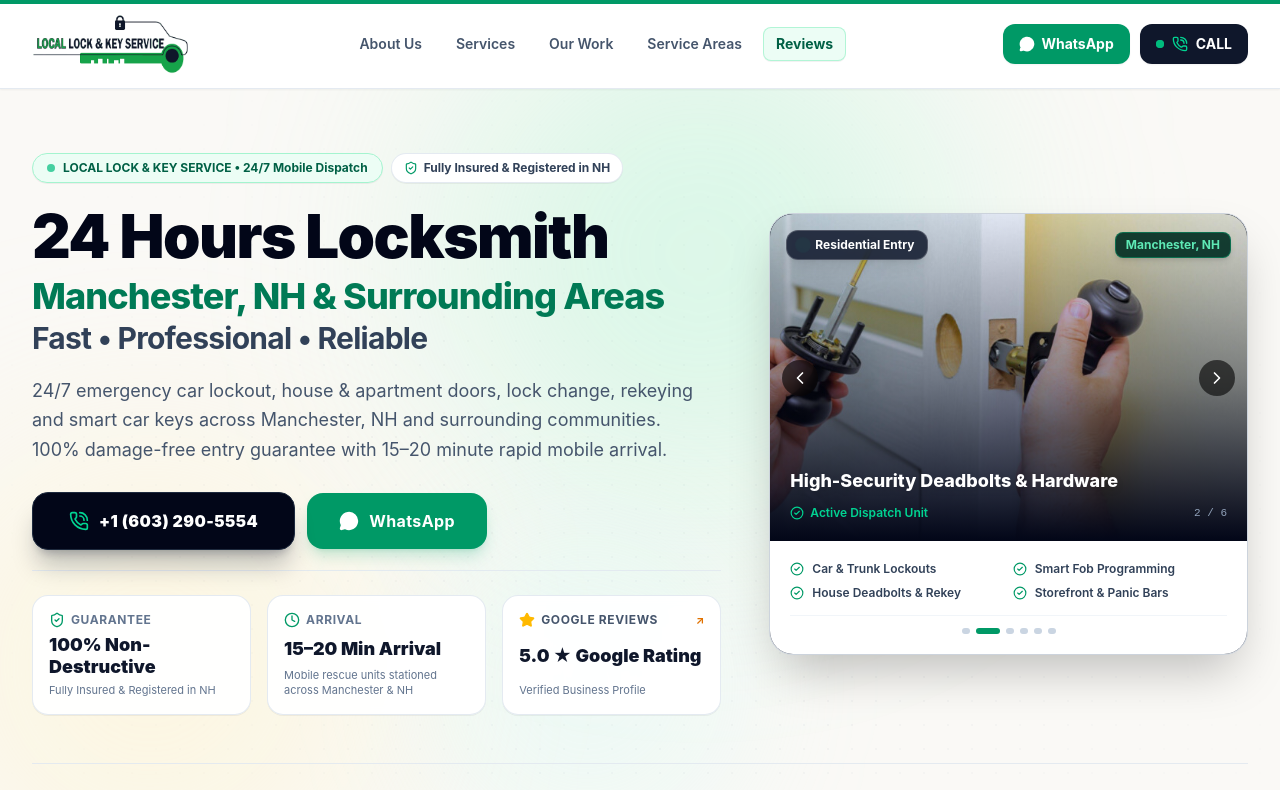
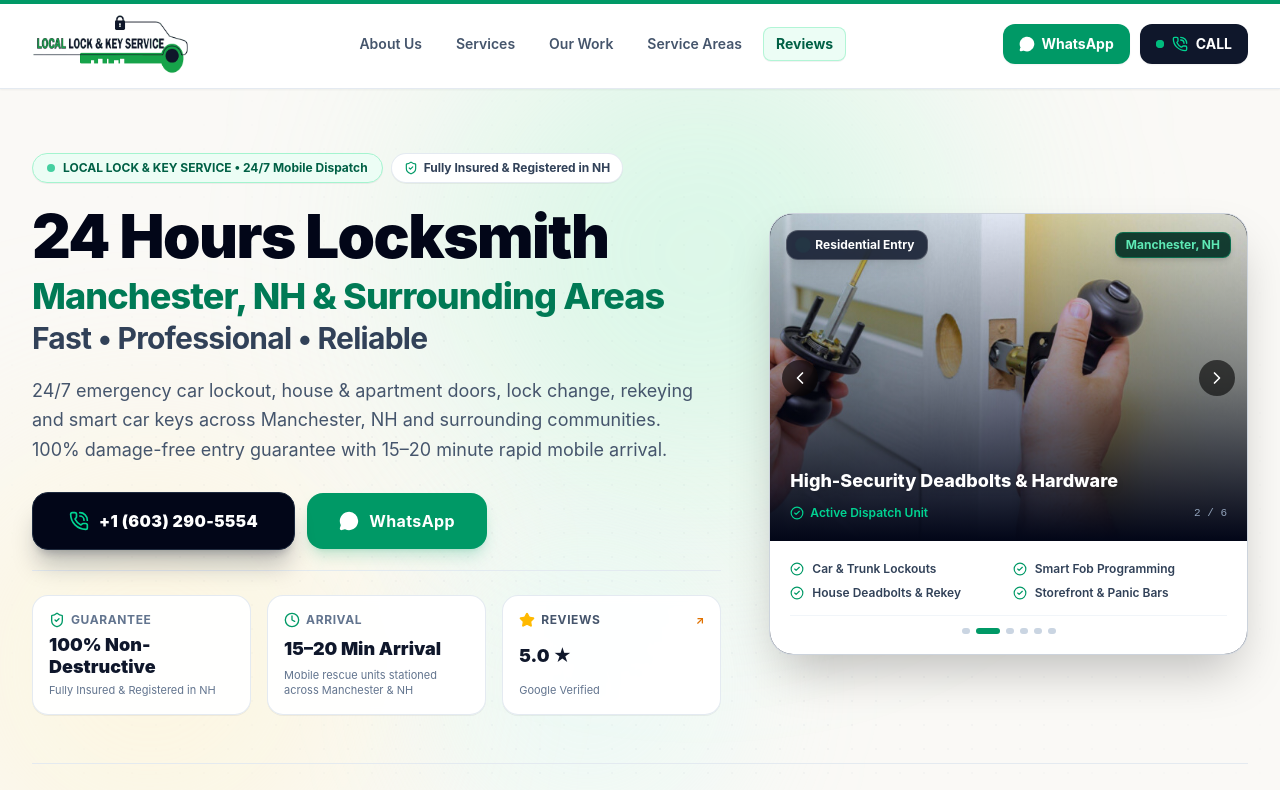
Before and after one commit to tokolejo/locallockkeyservice, a Next.js app: page / in a window 1280 px wide. Shown: the top 790 px of the page. Built offline with nearby package versions, Linux system fonts and the light colour scheme; no server answers; the database is empty; a web font is replaced by a local one.

Commit message:
fix(ui): polish hero reviews badge and clean up footer bottom bar links

```diff
--- a/src/components/home/HeroSection.tsx
+++ b/src/components/home/HeroSection.tsx
@@ -242,7 +242,7 @@ export function HeroSection({ slides, siteSettings, onOpenDispatchModal }: HeroS
                       <div className="flex items-center gap-1.5 text-amber-500">
                         <Star className="w-4 h-4 fill-amber-400 text-amber-400 group-hover/rating:scale-110 transition-transform shrink-0" />
                         <span className="text-[10px] sm:text-xs font-bold uppercase tracking-wider text-slate-600 truncate group-hover/rating:text-slate-900 transition-colors">
-                          Google Reviews
+                          Reviews
                         </span>
                       </div>
                       <span className="text-[11px] font-bold text-amber-600 group-hover/rating:translate-x-0.5 group-hover/rating:-translate-y-0.5 transition-transform">
@@ -250,10 +250,10 @@ export function HeroSection({ slides, siteSettings, onOpenDispatchModal }: HeroS
                       </span>
                     </div>
                     <div className="text-sm sm:text-base md:text-lg font-black text-slate-900 group-hover/rating:text-amber-600 transition-colors leading-tight">
-                      5.0 ★ Google Rating
+                      5.0 ★
                     </div>
                     <p className="text-[10px] sm:text-[11px] text-slate-500 group-hover/rating:text-slate-700 mt-1 hidden sm:block leading-snug">
-                      Verified Business Profile
+                      Google Verified
                     </p>
                   </a>
                 </div>
--- a/src/components/layout/Footer.tsx
+++ b/src/components/layout/Footer.tsx
@@ -180,22 +180,26 @@ export function Footer({ siteSettings }: FooterProps) {
         </div>
 
         {/* Bottom Bar */}
-        <div className="pt-6 border-t border-slate-800/90 flex flex-col sm:flex-row items-center justify-between gap-3 text-[11px] text-slate-400">
+        <div className="pt-6 border-t border-slate-800/90 flex flex-col md:flex-row items-center justify-between gap-3 text-[11px] text-slate-400 text-center md:text-left">
           <p>© {new Date().getFullYear()} Local Lock & Key Service. All rights reserved.</p>
-          <div className="flex items-center gap-4 flex-wrap">
+          <div className="flex items-center justify-center gap-2.5 sm:gap-3 flex-wrap text-slate-400">
+            <Link href="#about" className="hover:text-slate-200 transition">About Us</Link>
+            <span className="text-slate-700">•</span>
+            <Link href="#services" className="hover:text-slate-200 transition">Services</Link>
+            <span className="text-slate-700">•</span>
+            <Link href="#coverage" className="hover:text-slate-200 transition">Coverage</Link>
+            <span className="text-slate-700">•</span>
             <a
               href="https://maps.app.goo.gl/j9Zvw9xhNKP5Rgk29"
               target="_blank"
               rel="noopener noreferrer"
-              className="inline-flex items-center gap-1.5 text-amber-400 hover:text-amber-300 font-semibold transition"
+              className="inline-flex items-center gap-1 text-amber-400 hover:text-amber-300 font-semibold transition"
             >
-              <Star className="w-3.5 h-3.5 fill-amber-400 text-amber-400" />
-              <span>5.0 ★ Google Rating • Verified Profile</span>
+              <Star className="w-3 h-3 fill-amber-400 text-amber-400 shrink-0" />
+              <span>5.0 ★ Reviews</span>
             </a>
-            <Link href="#about" className="hover:text-slate-200 transition">About Us</Link>
-            <Link href="#services" className="hover:text-slate-200 transition">Services</Link>
-            <Link href="#coverage" className="hover:text-slate-200 transition">Coverage</Link>
-            <span className="text-emerald-400 font-medium">100% Damage-Free Entry</span>
+            <span className="text-slate-700 hidden sm:inline">•</span>
+            <span className="text-emerald-400 font-medium hidden sm:inline">100% Damage-Free Entry</span>
           </div>
         </div>
       </div>
```
